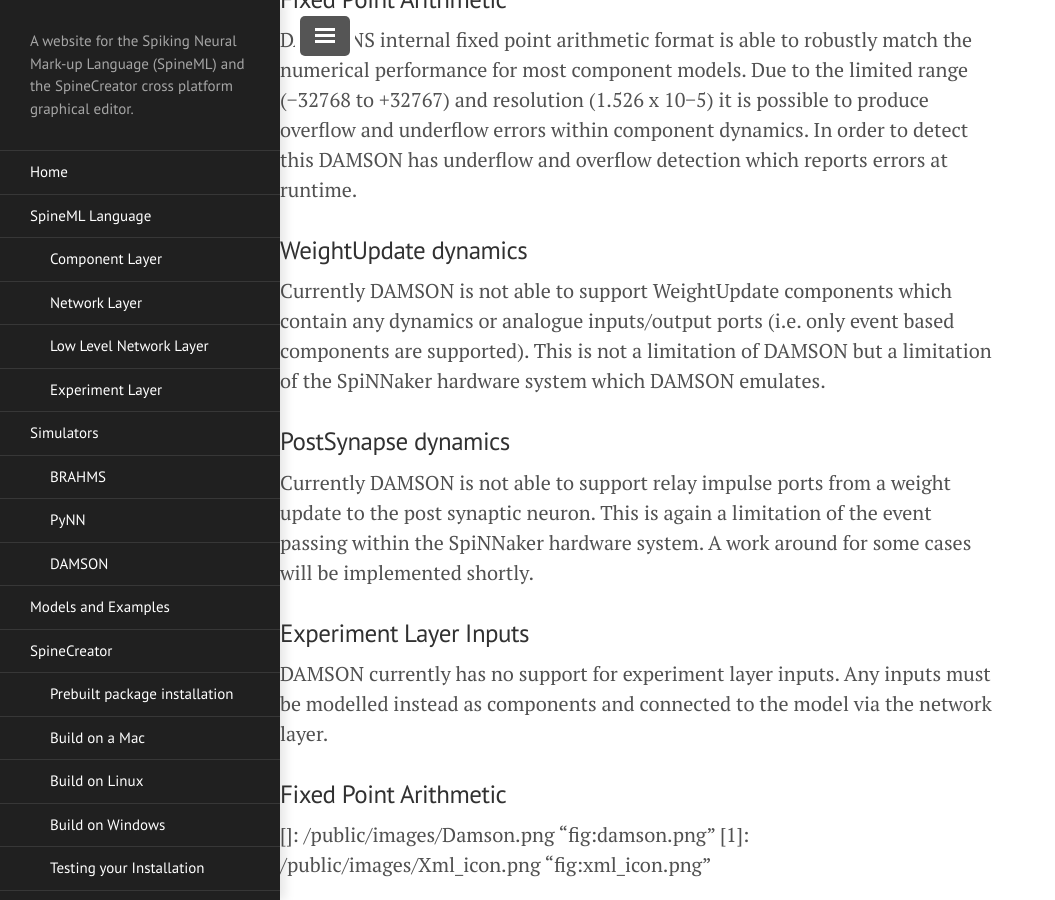
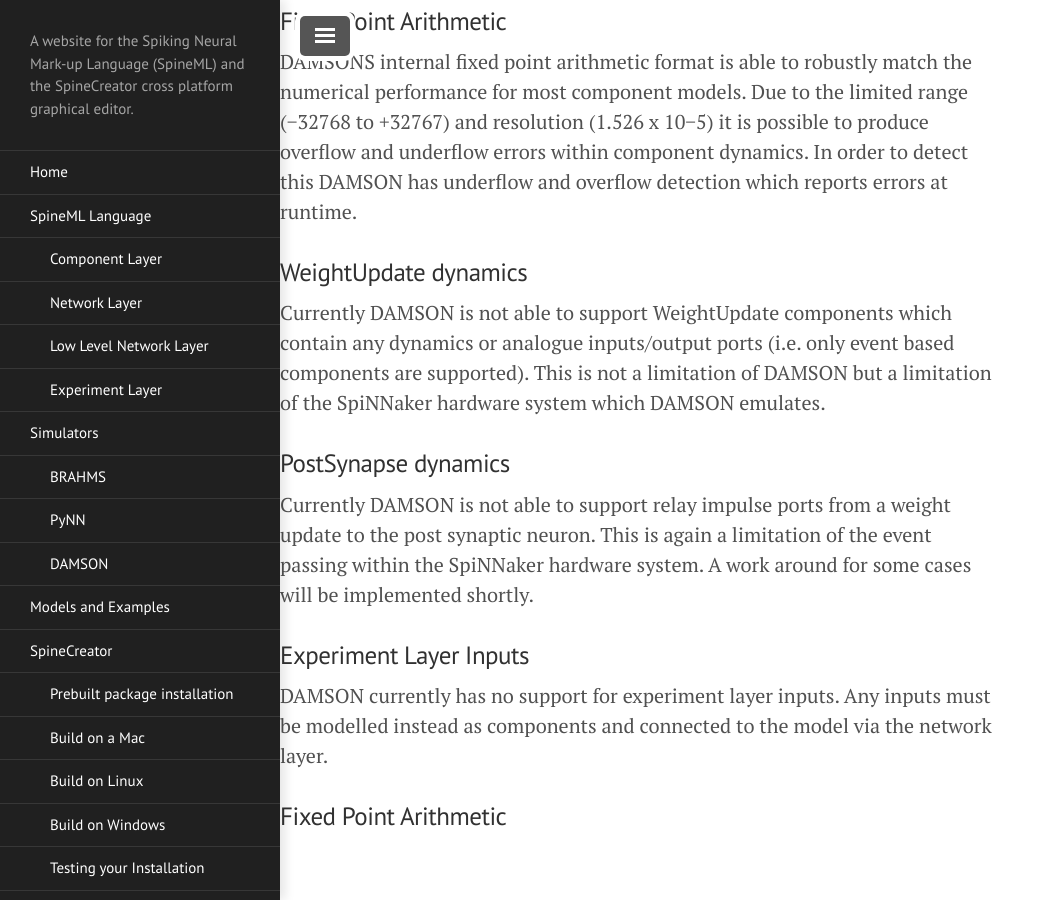
Before and after one commit to SpineML/spineml.github.io, a Jekyll site: the page built from simulators/damson/index.md, in a window 1280 px wide and 900 px high, scrolled down 1819 px. Shown: the whole window, without its empty margins (0-1055 px from the left). Built offline with Jekyll 4.4.1, drawn with Linux system fonts in a browser that asks for light colours; nearby versions of some CDN libraries; library files that are not in the unit come from our copies; some of the changed lines change nothing that is shown.

Commit message:
Update index.md

```diff
--- a/simulators/damson/index.md
+++ b/simulators/damson/index.md
@@ -3,7 +3,7 @@
 title: Home
 ---
 
-![]
+![dam]
 
 DAMSON is a functional emulator for SpiNNaker architecture which aims to achieve 1 million low power interconnected ARM cores. DAMSON emulates both the fixed point precision and event driven operation of SpiNNaker using an event driven from of C.
 
@@ -62,5 +62,5 @@
 
 ### Fixed Point Arithmetic
 
-  []: /public/images/Damson.png "fig:damson.png"
+  [dam]: /public/images/Damson.png "fig:damson.png"
   [1]: /public/images/Xml_icon.png "fig:xml_icon.png"
```
